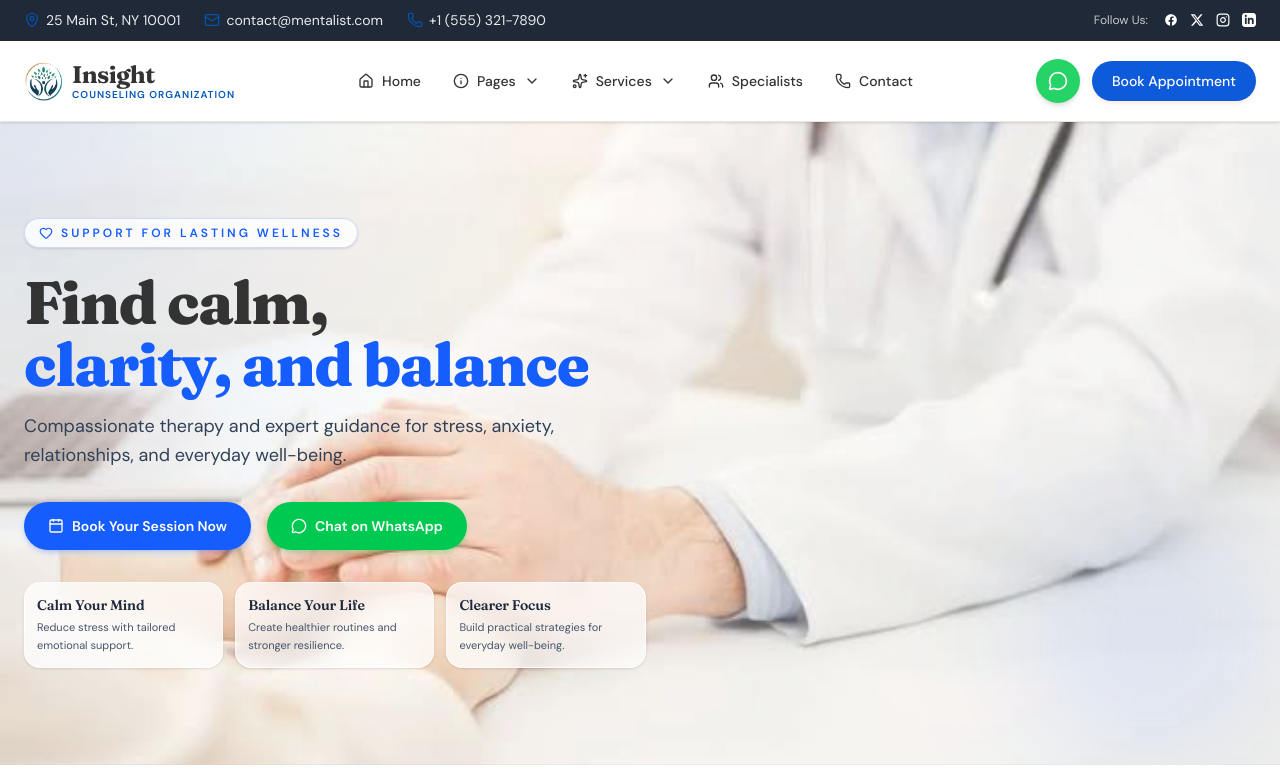
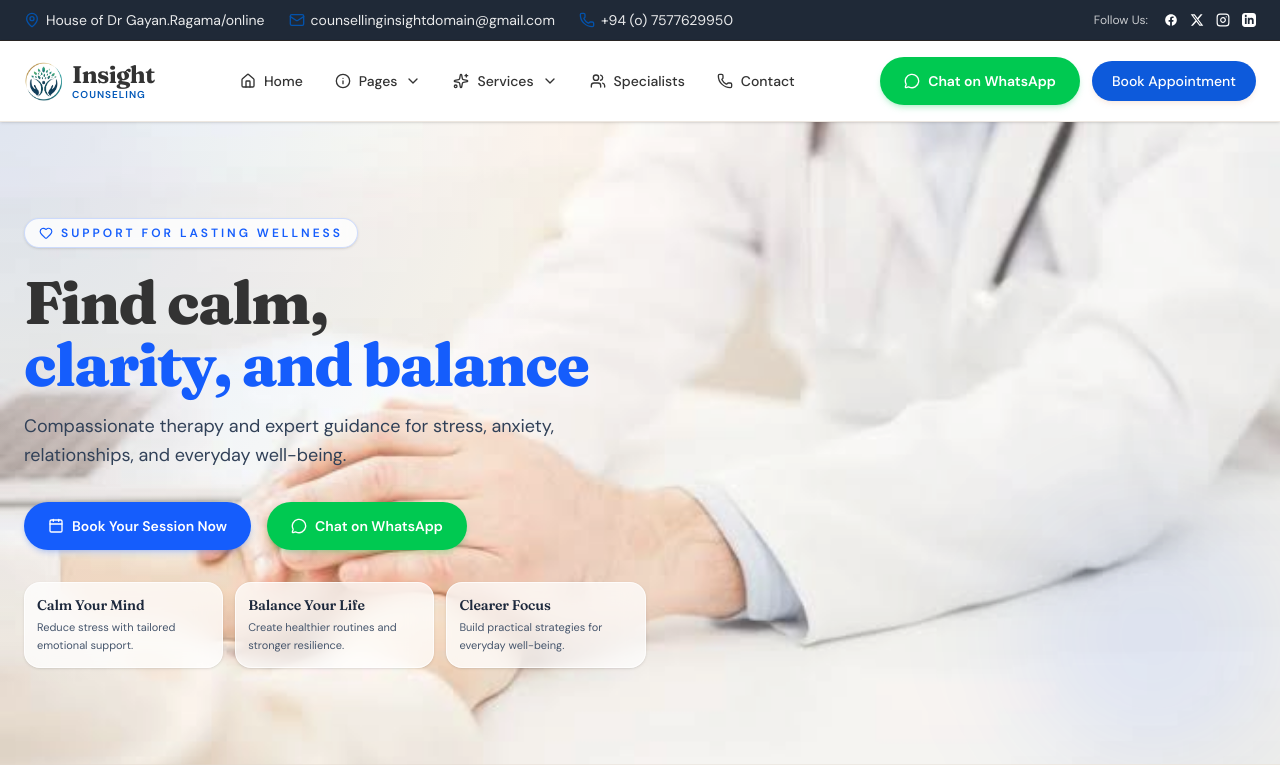
Before and after one commit to GThashan/metalist, a React (Vite) app: page / in a window 1280 px wide. Shown: the top 775 px of the page. Built offline with nearby package versions, Linux system fonts and the light colour scheme.

Commit message:
main cynages fix in home page

```diff
--- a/src/App.tsx
+++ b/src/App.tsx
@@ -30,6 +30,13 @@ import {
   MessageCircle,
   Sparkles,
 } from "lucide-react";
+const message = `Hello,
+
+I would like to book an appointment. Could you please let me know the available dates and times?
+
+I would also appreciate it if you could share more information about your services, consultation fees, and any preparation required before the appointment.
+
+Thank you.`;
 
 // Mock Data
 const SPECIALISTS = [
@@ -125,7 +132,7 @@ const REVIEWS = [
   {
     name: "Arthur Pendelton",
     location: "New York, NY",
-    text: "Reaching out to Mentalist was the best decision I ever made. Dr. Sarah Jenkins listend with absolute empathy and provided actual, structured coping strategies that transformed my morning anxiety loops.",
+    text: "Reaching out to Insight was the best decision I ever made. Dr. Sarah Jenkins listend with absolute empathy and provided actual, structured coping strategies that transformed my morning anxiety loops.",
     rating: 5,
     date: "July 10, 2026",
   },
@@ -304,7 +311,7 @@ function App() {
               Start Healing
             </span>
             <h2 className="text-3xl sm:text-4xl font-serif text-[#333333] leading-tight">
-              Schedule a Consultation at Mentalist
+              Schedule a Consultation at Insight
             </h2>
             <p className="text-slate-600 text-sm leading-relaxed font-light">
               Complete this form to coordinate a consultation session with our
@@ -499,15 +506,15 @@ function App() {
           <div className="flex items-center gap-6">
             <span className="flex items-center gap-1.5 opacity-90 hover:opacity-100 transition-opacity">
               <MapPin className="w-4 h-4 text-brand-primary" />
-              25 Main St, NY 10001
+              House of Dr Gayan.Ragama/online
             </span>
             <span className="flex items-center gap-1.5 opacity-90 hover:opacity-100 transition-opacity">
               <Mail className="w-4 h-4 text-brand-primary" />
-              contact@mentalist.com
+              counsellinginsightdomain@gmail.com
             </span>
             <span className="flex items-center gap-1.5 opacity-90 hover:opacity-100 transition-opacity">
               <Phone className="w-4 h-4 text-brand-primary" />
-              +1 (555) 321-7890
+              +94 (o) 7577629950
             </span>
           </div>
           <div className="flex items-center gap-4">
@@ -605,7 +612,7 @@ function App() {
                 Insight
               </span>
               <span className="block text-[10px] uppercase tracking-widest text-brand-primary font-semibold -mt-1">
-                counseling organization
+                counseling
               </span>
             </div>
           </div>
@@ -745,13 +752,13 @@ function App() {
           {/* Appointment button CTA */}
           <div className="hidden lg:flex items-center gap-3">
            <a
-              href="https://wa.me/15553217890"
+  href={`https://wa.me/94757629950?text=${encodeURIComponent(message)}`}
   target="_blank"
-              rel="noreferrer"
-              className="flex h-11 w-11 items-center justify-center rounded-full bg-[#25D366] text-white shadow-md transition-all duration-300 hover:-translate-y-0.5 hover:shadow-lg"
-              aria-label="WhatsApp"
-            >
-              <MessageCircle className="h-5 w-5" />
+  rel="noopener noreferrer"
+  className="inline-flex items-center justify-center gap-2 rounded-full bg-green-500 px-6 py-3.5 text-sm font-semibold text-white shadow-md shadow-green-500/20 transition-all duration-300 hover:-translate-y-0.5 hover:bg-green-600"
+>
+  <MessageCircle className="h-4 w-4" />
+  <span>Chat on WhatsApp</span>
 </a>
             <button
               onClick={() => navigateToHomeSection("booking")}
@@ -988,8 +995,10 @@ function App() {
 
 
           {/* WhatsApp Button */}
+
+
 <a
-            href="https://wa.me/947XXXXXXXX"
+  href={`https://wa.me/94757629950?text=${encodeURIComponent(message)}`}
   target="_blank"
   rel="noopener noreferrer"
   className="inline-flex items-center justify-center gap-2 rounded-full bg-green-500 px-6 py-3.5 text-sm font-semibold text-white shadow-md shadow-green-500/20 transition-all duration-300 hover:-translate-y-0.5 hover:bg-green-600"
@@ -1052,7 +1061,7 @@ function App() {
 
 </section>
 {/* Founder's Message Section - Prasad Wijesundara */}
-<section className="py-7 bg-[#0D5ADB] border-b border-[#1a3a5c] m-7 rounded-3xl shadow-lg relative overflow-hidden">
+<section className="py-6 bg-[#000690] border-b border-[#1a3a5c] m-3 rounded-3xl shadow-lg relative overflow-hidden">
   <div className="max-w-7xl mx-auto">
     {/* 4-Part Grid Layout */}
     <div className="grid grid-cols-1 md:grid-cols-4 gap-6 max-w-6xl mx-auto">
@@ -1362,9 +1371,9 @@ function App() {
           <section
             ref={reviewSectionRef}
             id="reviews"
-            className="py-20 bg-brand-primary border-t border-b border-[#E1D8CC]/40 relative overflow-hidden"
-          >
-            <div className="absolute top-0 left-0 w-full h-full bg-brand-primary pointer-events-none" />
+            className="py-20  border-t border-b border-[#E1D8CC]/40 relative overflow-hidden"
+          >
+            <div className="absolute top-0 left-0 w-full h-full bg-[#000690] pointer-events-none" />
 
             <div className="max-w-7xl mx-auto px-6 relative z-10">
               {/* Header */}
@@ -1372,10 +1381,10 @@ function App() {
                 <span className="text-xs uppercase tracking-widest text-brand-primary font-bold block">
                   Patient Testimonials
                 </span>
-                <h2 className="text-3xl sm:text-4xl md:text-5xl font-serif text-black">
+                <h2 className="text-3xl sm:text-4xl md:text-5xl font-serif text-white">
                   Clinical Reviews & Feedback
                 </h2>
-                <p className="text-black text-sm font-light">
+                <p className="text-white text-sm font-light">
                   Read how our personalized behavioral approaches helped clients
                   navigate life transitions.
                 </p>
@@ -1435,7 +1444,7 @@ function App() {
                     Start Healing
                   </span>
                   <h2 className="text-3xl sm:text-4xl font-serif text-[#333333] leading-tight">
-                    Schedule a Consultation at Mentalist
+                    Schedule a Consultation at Insight
                   </h2>
                   <p className="text-slate-600 text-sm leading-relaxed font-light">
                     Ready to take the first step? Complete this form to
@@ -1727,21 +1736,21 @@ function App() {
       )}
 
       {/* Footer */}
-      <footer className="bg-[#003B73] text-[#fffff] border-t border-stone-800">
+      <footer className="bg-[#000690] text-[#fffff] border-t border-stone-800">
         {/* Main Footer Links */}
         <div className="max-w-7xl mx-auto px-6 py-16 grid grid-cols-1 md:grid-cols-4 gap-8">
           {/* Brand info */}
           <div className="space-y-4">
             <div className="flex items-center gap-2">
-              <div className="w-9 h-9 rounded-full bg-[#C76B3D] flex items-center justify-center text-white font-serif font-bold text-lg shadow-sm">
-                M
+              <div className="bg-stone-800 w-9 h-9 rounded-full bg-brown flex items-center justify-center text-white font-serif font-bold text-lg shadow-sm">
+                I
               </div>
               <span className="font-serif font-bold text-xl tracking-tight text-[#f7f0e5]">
-                Mentalist
+                Insight
               </span>
             </div>
             <p className="text-xs text-white leading-relaxed font-light">
-              Mentalist is a licensed psychiatric clinic advocating for clinical
+              Insight is a licensed psychiatric clinic advocating for clinical
               mental wellness, family reconciliation, and physical neurology
               alignment.
             </p>
@@ -1904,7 +1913,7 @@ function App() {
             </h4>
             <p className="text-xs text-white font-light leading-relaxed">
               Stay updated with clinical journals and physical wellness insights
-              from Mentalist.
+              from Insight.
             </p>
             <div className="flex gap-2">
               <input
@@ -1914,7 +1923,7 @@ function App() {
               />
               <button
                 onClick={() => alert("Successfully Subscribed to newsletter!")}
-                className="bg-[#C76B3D] hover:bg-[#843519] text-white px-4 py-2.5 rounded-xl font-bold text-xs transition-colors shrink-0"
+                className="bg-stone-800 hover:bg-[#843519] text-white px-4 py-2.5 rounded-xl font-bold text-xs transition-colors shrink-0"
               >
                 Send
               </button>
```
Lines whose indentation alone changed are shown as unchanged.
